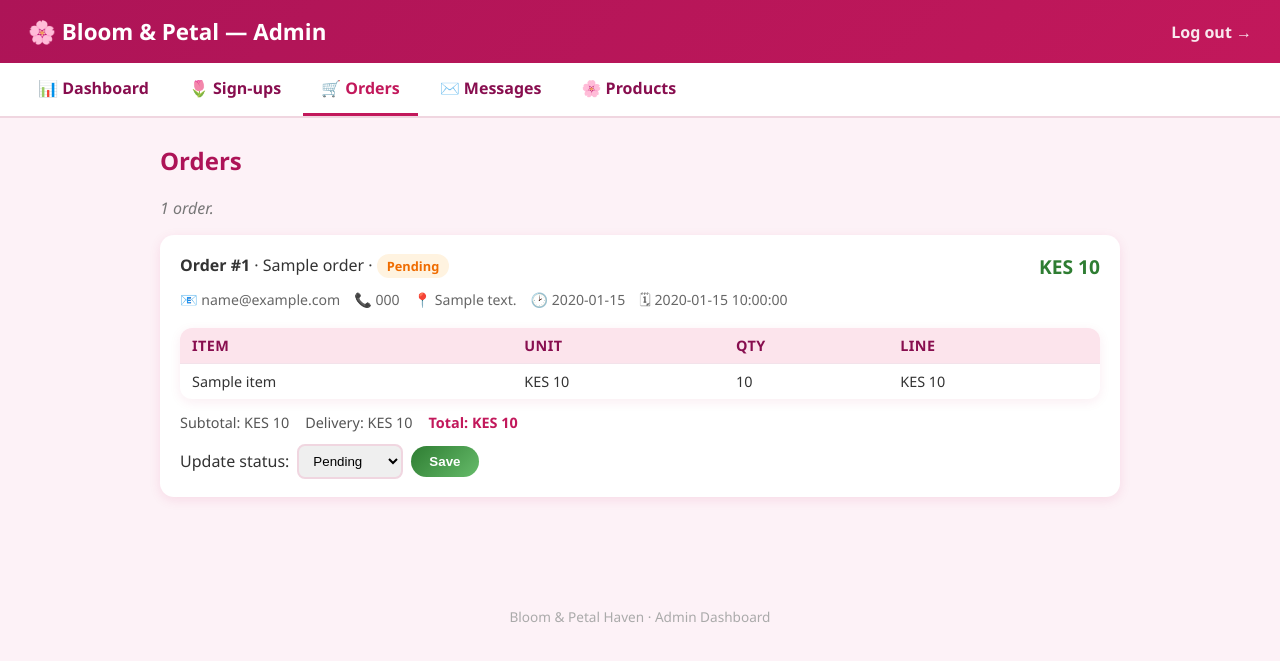
After one commit to cngoya/25-0681-May-2026, a PHP site: page /backend/admin/orders.php in a window 1280 px wide. The commit adds this page. Shown: the top 661 px of the page. Run offline with PHP 8.4, Linux system fonts and the light colour scheme; the visitor is signed in with stand-in values (Sample User, id 1); tables that the repository leaves empty hold one stand-in row (values such as "Sample post").

Commit message:
Add password-protected admin dashboard
- backend/admin/: login/logout (session auth via ADMIN_PASSWORD), dashboard
  with stats + recent orders, sign-ups, orders (line items + status updates),
  contact messages, products; shared layout + themed admin.css
- backend/config.php + env.php: load env.php with require_once / function guard
  so admin pages (which also load env) don't fatal on redeclare
- backend/.env.example: document ADMIN_PASSWORD

Co-Authored-By: Claude Opus 4.8 (1M context) <noreply@anthropic.com>

```diff
--- /dev/null
+++ b/backend/admin/admin.css
@@ -0,0 +1,136 @@
+/* ═══════════════════════════════════════════
+   BLOOM & PETAL — Admin dashboard styles
+   ═══════════════════════════════════════════ */
+
+* { box-sizing: border-box; }
+body {
+    margin: 0;
+    font-family: 'Segoe UI', system-ui, sans-serif;
+    background: #fdf2f7;
+    color: #333;
+}
+
+/* ─── Header & nav ─── */
+.admin-header {
+    display: flex; align-items: center; justify-content: space-between;
+    background: linear-gradient(135deg, #ad1457, #c2185b);
+    color: #fff; padding: 16px 28px;
+}
+.admin-header h1 { margin: 0; font-size: 1.4em; }
+.admin-header .logout { color: #fff; text-decoration: none; font-weight: bold; opacity: 0.9; }
+.admin-header .logout:hover { opacity: 1; text-decoration: underline; }
+
+.admin-nav {
+    display: flex; flex-wrap: wrap; gap: 4px;
+    background: #fff; padding: 0 20px;
+    border-bottom: 2px solid #f0d6e0;
+}
+.admin-nav a {
+    padding: 14px 18px; text-decoration: none; color: #880e4f;
+    font-weight: 600; border-bottom: 3px solid transparent;
+}
+.admin-nav a:hover { background: #fdf2f7; }
+.admin-nav a.active { border-bottom-color: #c2185b; color: #c2185b; }
+
+.admin-main { max-width: 1000px; margin: 0 auto; padding: 26px 20px 60px; }
+.admin-main h2 { color: #ad1457; margin-top: 0; }
+.admin-main h3 { color: #880e4f; margin-top: 30px; }
+.count { color: #777; font-style: italic; }
+.empty { color: #999; padding: 20px 0; }
+
+/* ─── Stat cards ─── */
+.stat-grid {
+    display: grid; grid-template-columns: repeat(auto-fit, minmax(150px, 1fr));
+    gap: 16px; margin: 20px 0;
+}
+.stat-card {
+    background: #fff; border-radius: 14px; padding: 20px;
+    box-shadow: 0 3px 12px rgba(194,24,91,0.1);
+    display: flex; flex-direction: column; gap: 6px;
+}
+.stat-num { font-size: 1.8em; font-weight: bold; color: #c2185b; }
+.stat-label { color: #888; font-size: 0.9em; text-transform: uppercase; letter-spacing: 0.5px; }
+.stat-warn .stat-num { color: #ef6c00; }
+.stat-money .stat-num { color: #2e7d32; font-size: 1.4em; }
+
+/* ─── Tables ─── */
+.admin-table {
+    width: 100%; border-collapse: collapse; background: #fff;
+    border-radius: 12px; overflow: hidden; margin: 14px 0;
+    box-shadow: 0 3px 12px rgba(194,24,91,0.08);
+}
+.admin-table th, .admin-table td { padding: 12px 14px; text-align: left; border-bottom: 1px solid #f3e2ea; }
+.admin-table th { background: #fce4ec; color: #880e4f; font-size: 0.85em; text-transform: uppercase; letter-spacing: 0.4px; }
+.admin-table tr:last-child td { border-bottom: none; }
+.admin-table tr:hover td { background: #fdf6f9; }
+.admin-table.compact th, .admin-table.compact td { padding: 8px 12px; font-size: 0.9em; }
+
+/* ─── Badges ─── */
+.badge {
+    display: inline-block; padding: 3px 10px; border-radius: 12px;
+    font-size: 0.8em; font-weight: bold; background: #eee; color: #555;
+    text-transform: capitalize;
+}
+.badge-pending   { background: #fff3e0; color: #ef6c00; }
+.badge-confirmed { background: #e3f2fd; color: #1565c0; }
+.badge-delivered { background: #e8f5e9; color: #2e7d32; }
+.badge-cancelled { background: #ffebee; color: #c62828; }
+.badge-in_stock  { background: #e8f5e9; color: #2e7d32; }
+.badge-limited   { background: #fff3e0; color: #ef6c00; }
+.badge-out_of_stock { background: #ffebee; color: #c62828; }
+
+/* ─── Order cards ─── */
+.order-card {
+    background: #fff; border-radius: 14px; padding: 18px 20px; margin: 16px 0;
+    box-shadow: 0 3px 12px rgba(194,24,91,0.1);
+}
+.order-head { display: flex; justify-content: space-between; align-items: center; flex-wrap: wrap; gap: 8px; }
+.order-total { font-size: 1.2em; font-weight: bold; color: #2e7d32; }
+.order-meta { display: flex; flex-wrap: wrap; gap: 14px; color: #666; font-size: 0.88em; margin: 10px 0; }
+.order-summary { display: flex; flex-wrap: wrap; gap: 16px; margin-top: 8px; color: #555; font-size: 0.9em; }
+.order-summary .grand { font-weight: bold; color: #c2185b; }
+
+.status-form { margin-top: 12px; display: flex; align-items: center; gap: 8px; }
+.status-form select { padding: 7px 10px; border: 2px solid #f0d6e0; border-radius: 8px; }
+.status-form button, .login-box button {
+    background: linear-gradient(135deg, #2e7d32, #66bb6a); color: #fff;
+    border: none; padding: 8px 18px; border-radius: 18px; cursor: pointer; font-weight: bold;
+}
+.status-form button:hover { filter: brightness(1.05); }
+
+/* ─── Messages ─── */
+.message-card {
+    background: #fff; border-radius: 12px; padding: 16px 18px; margin: 14px 0;
+    box-shadow: 0 3px 12px rgba(194,24,91,0.08);
+}
+.message-head { display: flex; align-items: center; gap: 10px; flex-wrap: wrap; }
+.message-date { margin-left: auto; color: #999; font-size: 0.85em; }
+.message-meta { color: #777; font-size: 0.88em; margin: 6px 0; }
+.message-body { margin: 8px 0 0; }
+
+/* ─── Notices & links ─── */
+.notice { background: #e8f5e9; color: #2e7d32; padding: 12px 16px; border-radius: 10px; margin-bottom: 16px; font-weight: 600; }
+.btn-link { color: #c2185b; font-weight: bold; text-decoration: none; }
+.btn-link:hover { text-decoration: underline; }
+
+/* ─── Login page ─── */
+.login-body {
+    display: flex; align-items: center; justify-content: center;
+    min-height: 100vh;
+    background: linear-gradient(135deg, #f8bbd0, #ce93d8);
+}
+.login-box {
+    background: #fff; padding: 40px 34px; border-radius: 18px;
+    box-shadow: 0 10px 40px rgba(0,0,0,0.2); text-align: center; width: 320px;
+}
+.login-box h1 { margin: 0 0 4px; color: #ad1457; }
+.login-box p { margin: 0 0 20px; color: #888; }
+.login-box input {
+    width: 100%; padding: 12px 14px; margin-bottom: 14px;
+    border: 2px solid #f0d6e0; border-radius: 10px; font-size: 1em;
+}
+.login-box button { width: 100%; padding: 12px; font-size: 1.05em; border-radius: 22px; }
+.login-error { background: #ffebee; color: #c62828; padding: 10px; border-radius: 8px; margin-bottom: 14px; font-size: 0.9em; }
+
+/* ─── Footer ─── */
+.admin-footer { text-align: center; color: #aaa; padding: 20px; font-size: 0.85em; }
--- /dev/null
+++ b/backend/admin/auth.php
@@ -0,0 +1,48 @@
+<?php
+/**
+ * Admin authentication + shared helpers.
+ *
+ * Every admin page requires this file. It starts the session, loads the
+ * environment (for ADMIN_PASSWORD), and exposes:
+ *   - require_login()  → redirect to login if not authenticated
+ *   - admin_password() → the configured admin password
+ *   - h()              → HTML-escape a value for safe output
+ */
+
+require_once __DIR__ . '/../env.php';   // loads backend/.env into getenv()
+require_once __DIR__ . '/../db.php';    // defines db()
+
+if (session_status() === PHP_SESSION_NONE) {
+    session_start();
+}
+
+function admin_password(): string
+{
+    $pass = getenv('ADMIN_PASSWORD');
+    return $pass !== false ? $pass : '';
+}
+
+function is_logged_in(): bool
+{
+    return !empty($_SESSION['admin_authed']);
+}
+
+function require_login(): void
+{
+    if (!is_logged_in()) {
+        header('Location: login.php');
+        exit;
+    }
+}
+
+/** HTML-escape for safe output. */
+function h($value): string
+{
+    return htmlspecialchars((string) $value, ENT_QUOTES, 'UTF-8');
+}
+
+/** Format a number as KES currency. */
+function kes($amount): string
+{
+    return 'KES ' . number_format((float) $amount);
+}
--- /dev/null
+++ b/backend/admin/layout.php
@@ -0,0 +1,50 @@
+<?php
+/**
+ * Shared admin page chrome: render_header() and render_footer().
+ * Pages call render_header('Title', 'active_nav_key') then echo content.
+ */
+
+function render_header(string $title, string $active = ''): void
+{
+    $nav = [
+        'dashboard' => ['index.php',    '📊 Dashboard'],
+        'users'     => ['users.php',    '🌷 Sign-ups'],
+        'orders'    => ['orders.php',   '🛒 Orders'],
+        'messages'  => ['messages.php', '✉️ Messages'],
+        'products'  => ['products.php', '🌸 Products'],
+    ];
+    ?>
+<!DOCTYPE html>
+<html lang="en">
+<head>
+    <meta charset="UTF-8">
+    <meta name="viewport" content="width=device-width, initial-scale=1.0">
+    <title><?= h($title) ?> · Bloom &amp; Petal Admin</title>
+    <link rel="stylesheet" href="admin.css">
+</head>
+<body>
+    <header class="admin-header">
+        <h1>🌸 Bloom &amp; Petal — Admin</h1>
+        <a class="logout" href="logout.php">Log out →</a>
+    </header>
+    <nav class="admin-nav">
+        <?php foreach ($nav as $key => [$href, $label]): ?>
+            <a href="<?= $href ?>" class="<?= $key === $active ? 'active' : '' ?>"><?= $label ?></a>
+        <?php endforeach; ?>
+    </nav>
+    <main class="admin-main">
+        <h2><?= h($title) ?></h2>
+<?php
+}
+
+function render_footer(): void
+{
+    ?>
+    </main>
+    <footer class="admin-footer">
+        <p>Bloom &amp; Petal Haven · Admin Dashboard</p>
+    </footer>
+</body>
+</html>
+<?php
+}
--- /dev/null
+++ b/backend/admin/orders.php
@@ -0,0 +1,104 @@
+<?php
+require_once __DIR__ . '/auth.php';
+require_login();
+require_once __DIR__ . '/layout.php';
+
+$pdo    = db();
+$notice = '';
+
+// ─── Handle status update ───
+$VALID_STATUSES = ['pending', 'confirmed', 'delivered', 'cancelled'];
+if (($_SERVER['REQUEST_METHOD'] ?? '') === 'POST') {
+    $orderId = (int) ($_POST['order_id'] ?? 0);
+    $status  = (string) ($_POST['status'] ?? '');
+    if ($orderId > 0 && in_array($status, $VALID_STATUSES, true)) {
+        $stmt = $pdo->prepare('UPDATE orders SET status = ? WHERE id = ?');
+        $stmt->execute([$status, $orderId]);
+        $notice = "Order #$orderId updated to \"$status\".";
+    } else {
+        $notice = 'Invalid status update.';
+    }
+}
+
+// ─── Load orders with their line items ───
+$orders = $pdo->query('SELECT * FROM orders ORDER BY id DESC')->fetchAll();
+
+$itemsByOrder = [];
+if ($orders) {
+    $ids   = array_column($orders, 'id');
+    $place = implode(',', array_fill(0, count($ids), '?'));
+    $stmt  = $pdo->prepare("SELECT * FROM order_items WHERE order_id IN ($place) ORDER BY id");
+    $stmt->execute($ids);
+    foreach ($stmt->fetchAll() as $item) {
+        $itemsByOrder[(int) $item['order_id']][] = $item;
+    }
+}
+
+render_header('Orders', 'orders');
+
+if ($notice): ?>
+    <div class="notice"><?= h($notice) ?></div>
+<?php endif; ?>
+
+<p class="count"><?= count($orders) ?> order<?= count($orders) === 1 ? '' : 's' ?>.</p>
+
+<?php if (!$orders): ?>
+    <p class="empty">No orders yet.</p>
+<?php else: ?>
+    <?php foreach ($orders as $o): $oid = (int) $o['id']; ?>
+        <div class="order-card">
+            <div class="order-head">
+                <div>
+                    <strong>Order #<?= $oid ?></strong> ·
+                    <?= h($o['customer_name']) ?> ·
+                    <span class="badge badge-<?= h($o['status']) ?>"><?= h($o['status']) ?></span>
+                </div>
+                <div class="order-total"><?= kes($o['total']) ?></div>
+            </div>
+
+            <div class="order-meta">
+                <span>📧 <?= h($o['customer_email']) ?></span>
+                <span>📞 <?= h($o['customer_phone']) ?></span>
+                <span>📍 <?= h($o['delivery_address']) ?></span>
+                <?php if ($o['delivery_time']): ?><span>🕑 <?= h($o['delivery_time']) ?></span><?php endif; ?>
+                <span>🗓 <?= h($o['created_at']) ?></span>
+            </div>
+
+            <table class="admin-table compact">
+                <thead><tr><th>Item</th><th>Unit</th><th>Qty</th><th>Line</th></tr></thead>
+                <tbody>
+                <?php foreach ($itemsByOrder[$oid] ?? [] as $it): ?>
+                    <tr>
+                        <td><?= h($it['product_name']) ?></td>
+                        <td><?= kes($it['unit_price']) ?></td>
+                        <td><?= (int) $it['quantity'] ?></td>
+                        <td><?= kes($it['line_total']) ?></td>
+                    </tr>
+                <?php endforeach; ?>
+                </tbody>
+            </table>
+
+            <div class="order-summary">
+                <span>Subtotal: <?= kes($o['subtotal']) ?></span>
+                <?php if ((float) $o['discount'] > 0): ?>
+                    <span>Discount<?= $o['promo_code'] ? ' (' . h($o['promo_code']) . ')' : '' ?>: −<?= kes($o['discount']) ?></span>
+                <?php endif; ?>
+                <span>Delivery: <?= (float) $o['delivery_fee'] > 0 ? kes($o['delivery_fee']) : 'FREE' ?></span>
+                <span class="grand">Total: <?= kes($o['total']) ?></span>
+            </div>
+
+            <form class="status-form" method="post" action="orders.php">
+                <input type="hidden" name="order_id" value="<?= $oid ?>">
+                <label>Update status:</label>
+                <select name="status">
+                    <?php foreach ($VALID_STATUSES as $s): ?>
+                        <option value="<?= $s ?>" <?= $s === $o['status'] ? 'selected' : '' ?>><?= ucfirst($s) ?></option>
+                    <?php endforeach; ?>
+                </select>
+                <button type="submit">Save</button>
+            </form>
+        </div>
+    <?php endforeach; ?>
+<?php endif; ?>
+<?php
+render_footer();
--- a/backend/config.php
+++ b/backend/config.php
@@ -8,7 +8,7 @@
  * gitignored — never commit real credentials.
  */
 
-require __DIR__ . '/env.php';
+require_once __DIR__ . '/env.php';
 
 return [
     'host'    => getenv('DB_HOST') ?: '127.0.0.1',
--- a/backend/env.php
+++ b/backend/env.php
@@ -10,6 +10,7 @@
  * Keep secrets in .env — it is gitignored and never committed.
  */
 
+if (!function_exists('load_env')):
 function load_env(string $path): void
 {
     if (!is_readable($path)) {
@@ -43,5 +44,6 @@ function load_env(string $path): void
         $_SERVER[$key] = $value;
     }
 }
+endif;
 
 load_env(__DIR__ . '/.env');
```
Also changed, not shown: backend/admin/index.php (added, +56 -0 lines), backend/admin/login.php (added, +46 -0 lines), backend/admin/logout.php (added, +8 -0 lines), backend/admin/messages.php (added, +30 -0 lines), backend/admin/products.php (added, +32 -0 lines), backend/admin/users.php (added, +34 -0 lines), 1 other file.
